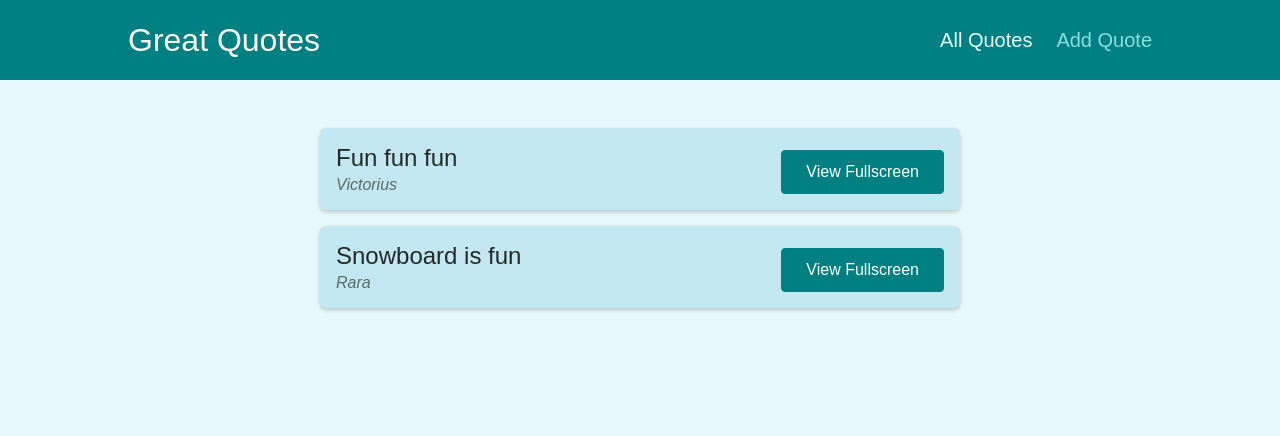
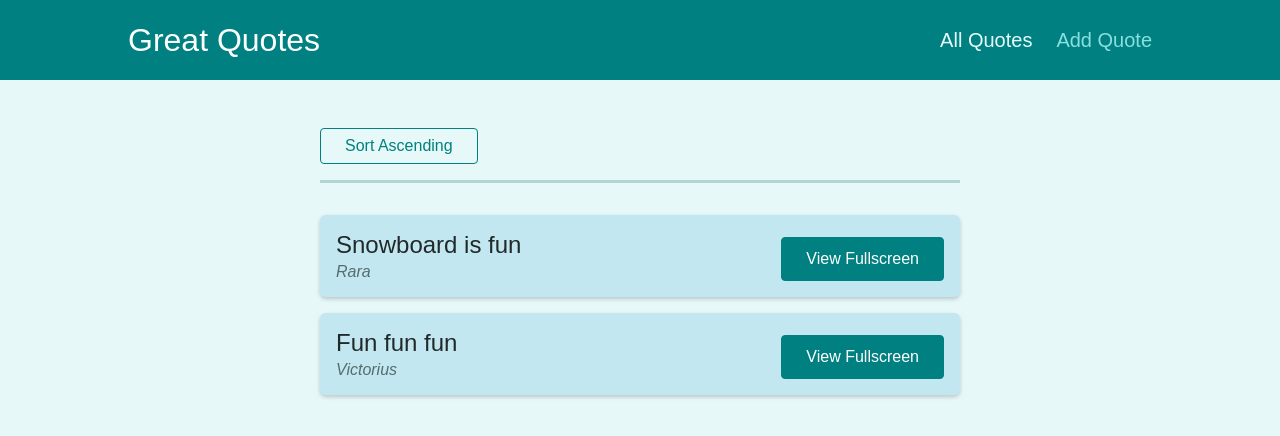
Before and after one commit to viman39/react-quotesBook, a React (Create React App) app: page /quotes in a window 1280 px wide. Shown: the top 436 px of the page. Built offline with nearby package versions, Linux system fonts and the light colour scheme.

Commit message:
query url, add sorting

```diff
--- a/src/components/quotes/QuoteForm.js
+++ b/src/components/quotes/QuoteForm.js
@@ -1,4 +1,5 @@
-import { useRef } from 'react';
+import { useState, useRef, Fragment } from 'react';
+import { Prompt } from 'react-router-dom';
 
 import Card from '../UI/Card';
 import LoadingSpinner from '../UI/LoadingSpinner';
@@ -7,6 +8,7 @@
 const QuoteForm = (props) => {
   const authorInputRef = useRef();
   const textInputRef = useRef();
+  const [isFocused, setIsFocused] = useState(false)
 
   function submitFormHandler(event) {
     event.preventDefault();
@@ -19,9 +21,23 @@
     props.onAddQuote({ author: enteredAuthor, text: enteredText });
   }
 
+  const finishEnteringHandler = () => {
+    setIsFocused(false)
+  }
+
+  const formFocusedHandler = () => {
+    setIsFocused(true)
+  }
+
   return (
+    <Fragment>
+      <Prompt when={isFocused} message={ location => 'Are you sure you want to leave?' } />
       <Card>
-      <form className={classes.form} onSubmit={submitFormHandler}>
+        <form
+          onFocus={formFocusedHandler}
+          className={classes.form}
+          onSubmit={submitFormHandler}
+        >
           {props.isLoading && (
             <div className={classes.loading}>
               <LoadingSpinner />
@@ -29,18 +45,19 @@
           )}
 
           <div className={classes.control}>
-          <label htmlFor='author'>Author</label>
-          <input type='text' id='author' ref={authorInputRef} />
+            <label htmlFor="author">Author</label>
+            <input type="text" id="author" ref={authorInputRef} />
           </div>
           <div className={classes.control}>
-          <label htmlFor='text'>Text</label>
-          <textarea id='text' rows='5' ref={textInputRef}></textarea>
+            <label htmlFor="text">Text</label>
+            <textarea id="text" rows="5" ref={textInputRef}></textarea>
           </div>
           <div className={classes.actions}>
-          <button className='btn'>Add Quote</button>
+            <button onClick={finishEnteringHandler} className="btn">Add Quote</button>
           </div>
         </form>
       </Card>
+    </Fragment>
   );
 };
 
--- a/src/components/quotes/QuoteList.js
+++ b/src/components/quotes/QuoteList.js
@@ -1,13 +1,40 @@
 import { Fragment } from 'react';
+import { useHistory, useLocation } from 'react-router-dom'
 
 import QuoteItem from './QuoteItem';
 import classes from './QuoteList.module.css';
 
+const sortQuotes = (quotes, ascending) => {
+  return quotes.sort((quoteA, quoteB) => {
+    if (ascending) {
+      return quoteA.id > quoteB.id ? 1 : -1;
+    } else {
+      return quoteA.id < quoteB.id ? 1 : -1;
+    }
+  });
+};
+
 const QuoteList = (props) => {
+  const history = useHistory()
+  const location = useLocation()
+
+  const queryParams = new URLSearchParams(location.search)
+
+  const isSortingAscending = queryParams.get('sort') === 'asc'
+
+  const sortedQuotes = sortQuotes(props.quotes, isSortingAscending)
+
+  const changeSortingHandler = () => {
+    history.push("/quotes?sort=" + (isSortingAscending ? "desc" : "asc"));
+  }
+
   return (
     <Fragment>
+      <div className={classes.sorting}>
+        <button onClick={changeSortingHandler}>Sort { isSortingAscending ? 'Descending' : 'Ascending' }</button>
+      </div>
       <ul className={classes.list}>
-        {props.quotes.map((quote) => (
+        {sortedQuotes.map((quote) => (
           <QuoteItem
             key={quote.id}
             id={quote.id}
--- a/src/pages/NewQuote.js
+++ b/src/pages/NewQuote.js
@@ -1,8 +1,14 @@
+import { useHistory } from 'react-router-dom'
+
 import QuoteForm from '../components/quotes/QuoteForm'
 
 const NewQuote = () => {
+  const history = useHistory()
+
   const addQuoteHandler = quoteData => {
     console.log(quoteData)
+
+    history.push('/quotes')
   }
 
   return <QuoteForm onAddQuote={addQuoteHandler} />;
```
Also changed, not shown: src/pages/QuoteDetails.js (line endings or trailing spaces), 1 other file (tests, documents, lock files or other folders). Lines whose indentation alone changed are shown as unchanged.
